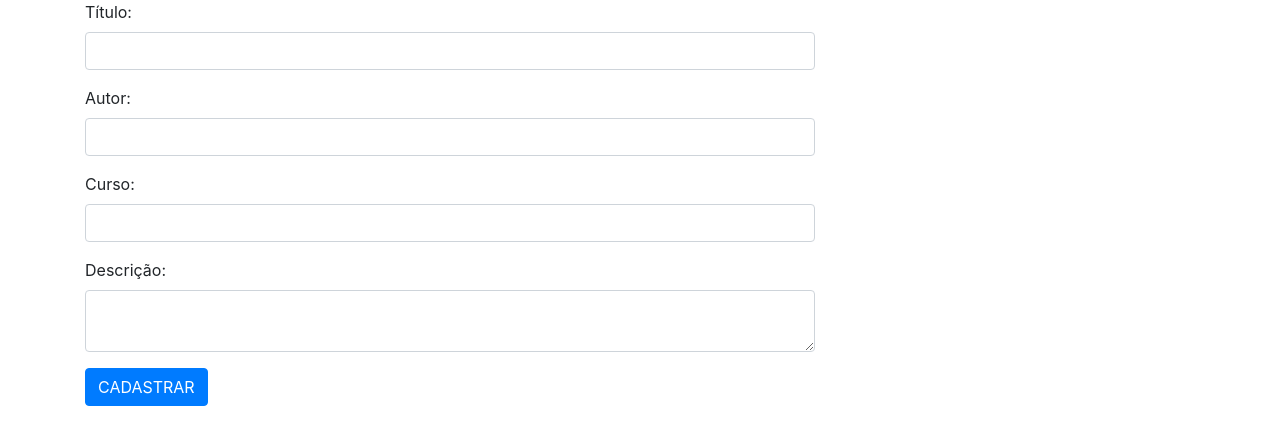
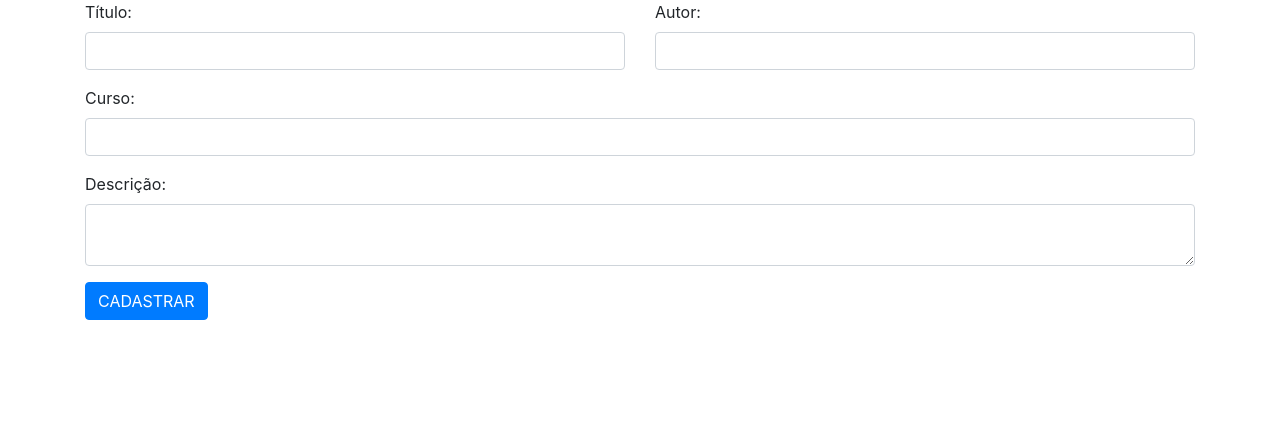
Before and after one commit to anabitencourt/InformaticaIntegrado, a PHP site: page / in a window 1280 px wide. Shown: the part 56-501 px from the top of the page. Run offline with PHP 8.4, Linux system fonts and the light colour scheme.

Commit message:
Add files via upload

```diff
--- a/revisao4info/portalNoticia/index.php
+++ b/revisao4info/portalNoticia/index.php
@@ -40,21 +40,31 @@
 </nav>
 <div class="container">
 	<div class="row">
-		<div class="col-sm-8">
+		<div class="col-sm-12">
 			<form action="/action_page.php">
+			<div class="row">
+				<div class="col-sm-6">
 					<div class="form-group">
 					    <label for="titulo">Título:</label>
 					    <input type="text" class="form-control" id="titulo" name="titulo">
 			  		</div>
+				</div>
+				<div class="col-sm-6">
 					<div class="form-group">
 			  		  <label for="autor">Autor:</label>
 			 		   <input type="text" class="form-control" id="autor" name="autor">
 				  </div>
+				</div>
+			</div>
+
+
+
+
 			  <div class="form-group">
 			    <label for="curso">Curso:</label>
 			    <input type="text" class="form-control" id="curso" name="curso">
 			  </div>
-			  <div class="form-group">
+			  <div class="form-group"	>
 			    <label for="descricao">Descrição:</label>
 			    <textarea class="form-control" id="descricao" name="descricao">
 			    </textarea>
```
Lines whose indentation alone changed are shown as unchanged.
